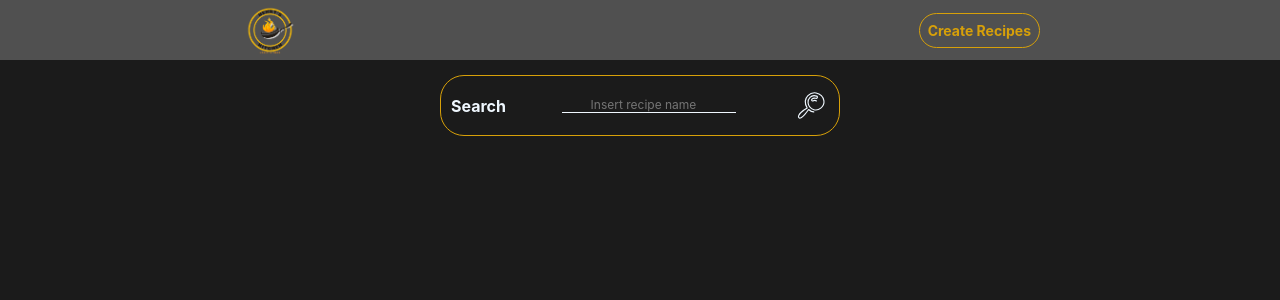
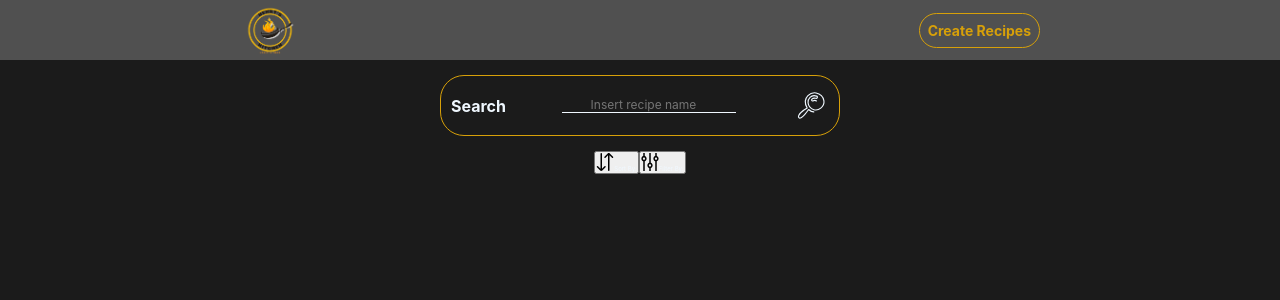
Before and after one commit to LeoCodeDev/client, a React (Create React App) app: page /home in a window 1280 px wide. Shown: the top 300 px of the page. Built offline with nearby package versions, Linux system fonts and the light colour scheme.

Commit message:
featured(filter and sort button):
-Adding section of buttons to handle options of sorting and filtering

```diff
--- /dev/null
+++ b/src/Components/Buttons/Buttons.jsx
@@ -0,0 +1,20 @@
+import React from "react";
+import {SortIcon} from './SortIcon'
+import {FilterIcon} from './FilterIcon'
+
+const Buttons = () => {
+  return (
+    <div>
+        <button>
+            <SortIcon/>
+            Sort By:
+        </button>
+        <button>
+            <FilterIcon/>
+            Filter By:
+        </button>
+    </div>
+  );
+};
+
+export { Buttons };
--- /dev/null
+++ b/src/Components/Buttons/FilterIcon.jsx
@@ -0,0 +1,17 @@
+import React from "react";
+
+const FilterIcon= () => {
+  return (
+    <svg
+      xmlns="http://www.w3.org/2000/svg"
+      width="18"
+      height="18"
+      data-name="Layer 1"
+      viewBox="0 0 24 24"
+    >
+      <path d="M5 4.146V0H3v4.146C1.556 4.577.5 5.918.5 7.5s1.056 2.923 2.5 3.354V24h2V10.854c1.444-.431 2.5-1.772 2.5-3.354S6.444 4.577 5 4.146zM4 9c-.827 0-1.5-.673-1.5-1.5S3.173 6 4 6s1.5.673 1.5 1.5S4.827 9 4 9zm9 4.146V0h-2v13.146c-1.444.431-2.5 1.772-2.5 3.354s1.056 2.923 2.5 3.354V24h2v-4.146c1.444-.431 2.5-1.772 2.5-3.354s-1.056-2.923-2.5-3.354zM12 18c-.827 0-1.5-.673-1.5-1.5S11.173 15 12 15s1.5.673 1.5 1.5S12.827 18 12 18zM23.5 7.5A3.506 3.506 0 0021 4.146V0h-2v4.146c-1.444.431-2.5 1.772-2.5 3.354s1.056 2.923 2.5 3.354V24h2V10.854A3.506 3.506 0 0023.5 7.5zM20 9c-.827 0-1.5-.673-1.5-1.5S19.173 6 20 6s1.5.673 1.5 1.5S20.827 9 20 9z"></path>
+    </svg>
+  );
+}
+
+export {FilterIcon};
--- /dev/null
+++ b/src/Components/Buttons/SortIcon.jsx
@@ -0,0 +1,17 @@
+import React from "react";
+
+function SortIcon() {
+  return (
+    <svg
+      xmlns="http://www.w3.org/2000/svg"
+      width="18"
+      height="18"
+      data-name="Layer 1"
+      viewBox="0 0 24 24"
+    >
+      <path d="M11.293 17.707L8 21V1a1 1 0 10-2 0v20l-3.293-3.293a.999.999 0 10-1.414 1.414l4.293 4.293c.39.39.902.585 1.414.585s1.024-.195 1.414-.585l4.293-4.293a.999.999 0 10-1.414-1.414zM22.707 6.293a.999.999 0 000-1.414L18.414.586C18.024.196 17.512 0 17 0s-1.024.195-1.414.585l-4.293 4.293a.999.999 0 101.414 1.414L16 2.999V23a1 1 0 102 0V3l3.293 3.293a.999.999 0 001.414 0z"></path>
+    </svg>
+  );
+}
+
+export { SortIcon };
--- a/src/views/Home.jsx
+++ b/src/views/Home.jsx
@@ -1,12 +1,14 @@
 import React from 'react'
 import { Navbar } from '../Components/Navbar/Navbar'
 import { SearchBar } from '../Components/SearchBar/SearchBar'
+import { Buttons } from '../Components/Buttons/Buttons'
 
 const Home = () => {
   return (
     <>
     <Navbar/>
     <SearchBar/>
+    <Buttons/>
     </>
   )
 }
```
Also changed, not shown: src/Components/Buttons/Buttons.module.css (added), src/assets/lupa1.svg (deleted), src/assets/lupa2.svg (deleted).
